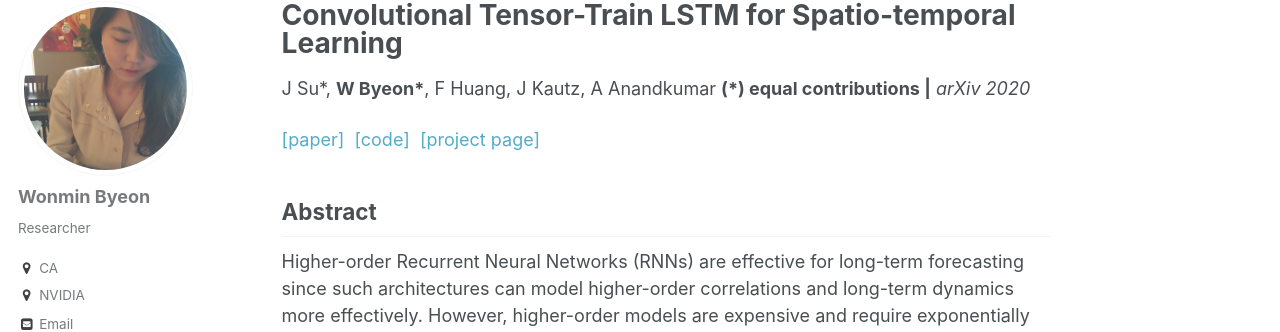
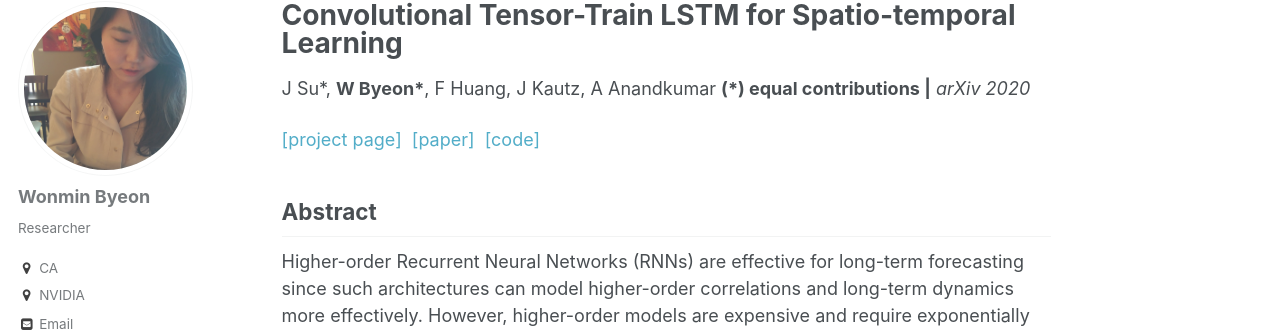
Before and after one commit to wonmin-byeon/wonmin-byeon.github.io, a Jekyll site: the page built from _publications/2020-02-convttlstm.md, in a window 1280 px wide and 900 px high. Shown: the part 117-449 px from the top of the window. Built offline with Jekyll 4.4.1, drawn with Linux system fonts in a browser that asks for light colours.

```diff
--- a/_publications/2020-02-convttlstm.md
+++ b/_publications/2020-02-convttlstm.md
@@ -7,7 +7,7 @@ venue: 'arXiv'
 citation: 'J Su*, <b>W Byeon*</b>, F Huang, J Kautz, A Anandkumar  <b> (*) equal contributions </b> <b>|</b> <i>arXiv 2020</i> '
 paperurl: 'https://arxiv.org/abs/2002.09131'
 ---
-[[paper]](https://arxiv.org/abs/2002.09131) &nbsp;[[code]](https://github.com/NVlabs/conv-tt-lstm) &nbsp;[[project page]](https://sites.google.com/nvidia.com/conv-tt-lstm)
+[[project page]](https://sites.google.com/nvidia.com/conv-tt-lstm) &nbsp;[[paper]](https://arxiv.org/abs/2002.09131) &nbsp;[[code]](https://github.com/NVlabs/conv-tt-lstm)
 
 ## Abstract
 Higher-order Recurrent Neural Networks (RNNs) are effective for long-term forecasting since such architectures can model higher-order correlations and long-term dynamics more effectively. However, higher-order models are expensive and require exponentially more parameters and operations compared with their first-order counterparts. This problem is particularly pronounced in multidimensional data such as videos. To address this issue, we propose Convolutional Tensor-Train Decomposition (CTTD), a novel tensor decomposition with convolutional operations. With CTTD, we construct Convolutional Tensor-Train LSTM (Conv-TT-LSTM) to capture higher-order space-time correlations in videos. We demonstrate that the proposed model outperforms the conventional (first-order) Convolutional LSTM (ConvLSTM) as well as the state-of-the-art ConvLSTM-based approaches in pixel-level video prediction tasks on Moving-MNIST and KTH action datasets, but with much fewer parameters.
```
